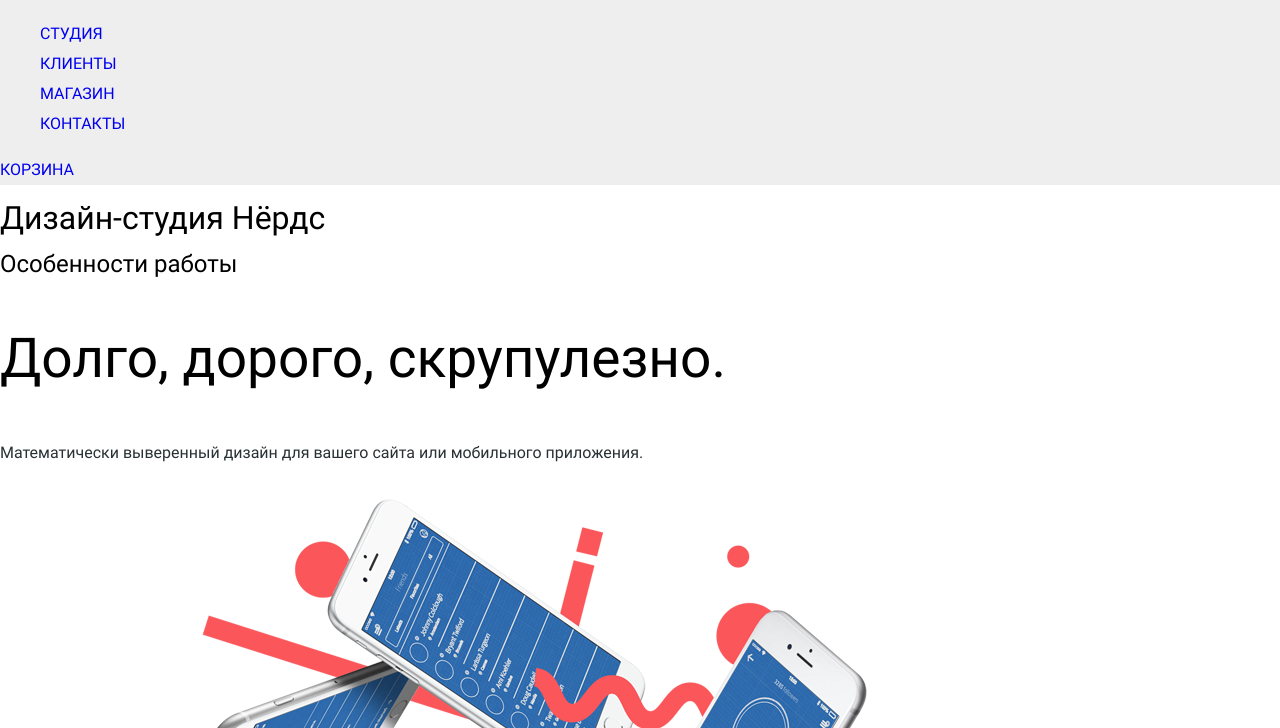
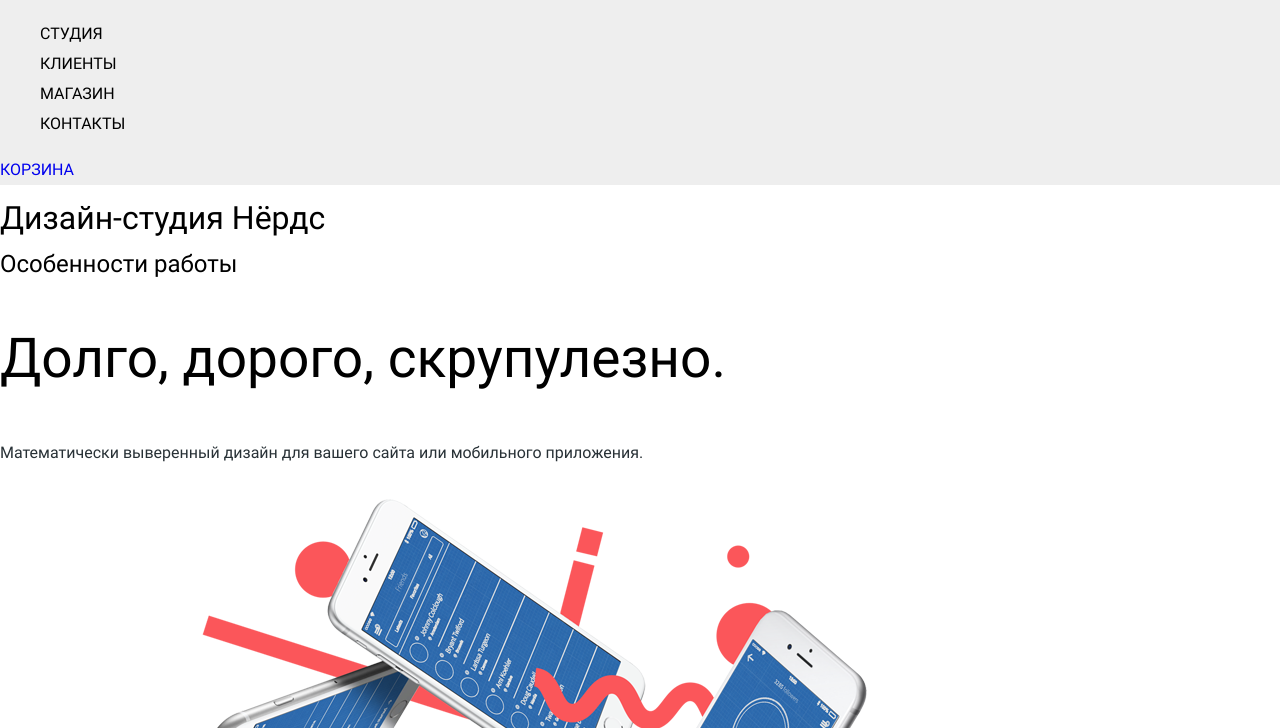
Before and after one commit to kafka2020/779351-nerds-31, a plain HTML site: page index.html in a window 1280 px wide. Shown: the part 72-800 px from the top of the page. Drawn offline with Linux system fonts and the light colour scheme.

Commit message:
Fix some css rules for site-navigation

```diff
--- a/css/style.css
+++ b/css/style.css
@@ -72,16 +72,15 @@ a {
   line-height: 30px;
   text-transform: uppercase;
   background-color: var(--basic-gray);
-  /* background-color: transparent; */
 }
 
 .site-navigation {
   list-style: none;
 }
 
-/* .site-navigation a {
-
-} */
+.site-navigation a {
+  color: var(--basic-black);
+}
 
 .site-navigation a:hover,
 .site-navigation a:focus,
@@ -90,9 +89,9 @@ a {
   color: var(--special-red);
 }
 
-.site-navigation a:active {
+/* .site-navigation a:active {
 
-}
+} */
 
 .site-navigation a:not([href]) {
   text-decoration: underline;
```
